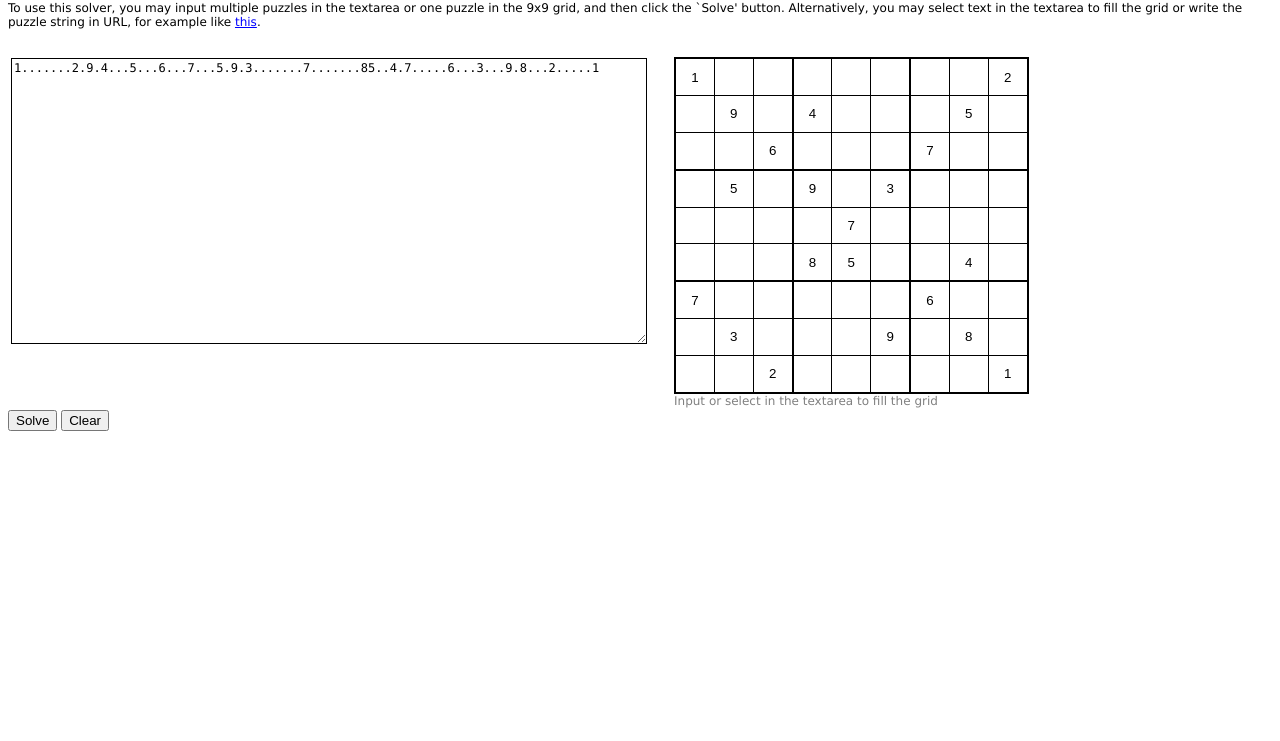
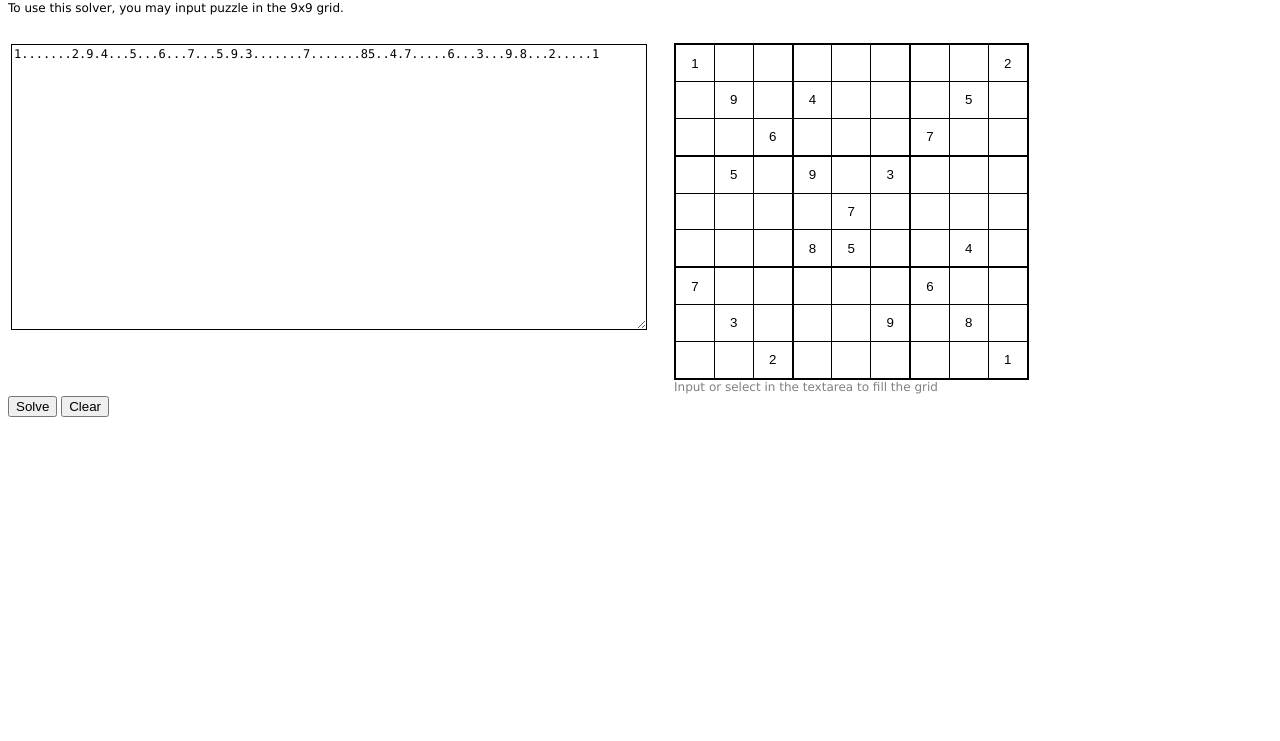
Before and after one commit to kingpanpaliya/sudokusolver, a plain HTML site: page index.html in a window 1280 px wide. Shown: the part 59-800 px from the top of the page. Drawn offline with Linux system fonts and the light colour scheme.

Commit message:
Update index.html

```diff
--- a/index.html
+++ b/index.html
@@ -119,9 +119,7 @@ function clear_input() {
 <h1>The Sudoku Solver</h1>
 
 <p>
-To use this solver, you may input multiple puzzles in the textarea or one puzzle in the 9x9 grid, and then click the `Solve' button.
-Alternatively, you may select text in the textarea to fill the grid or write the puzzle string in URL, for example
-like <a href="Sudoku.html?q=.......12........3..23..4....18....5.6..7.8.......9.....85.....9...4.5..47...6...">this</a>.
+To use this solver, you may input puzzle in the 9x9 grid.
 </p>
 
 <br/>
```
